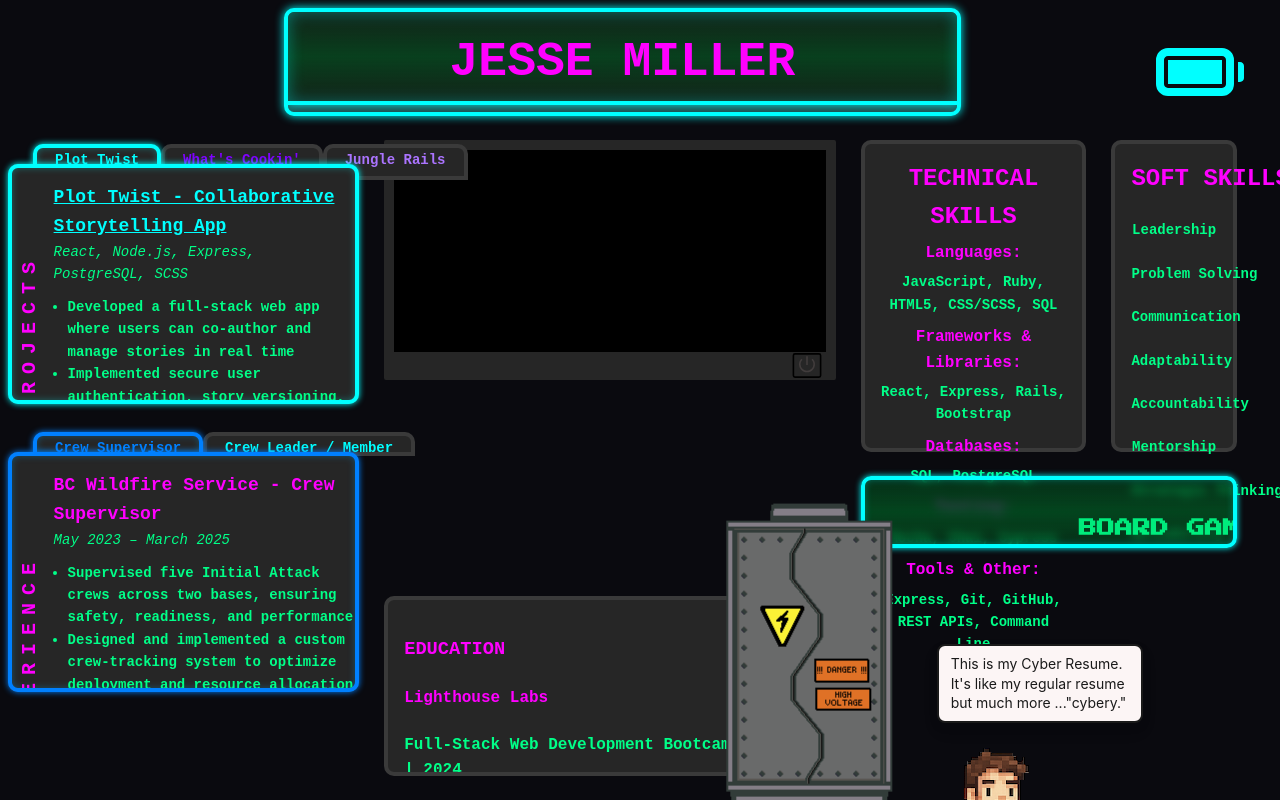
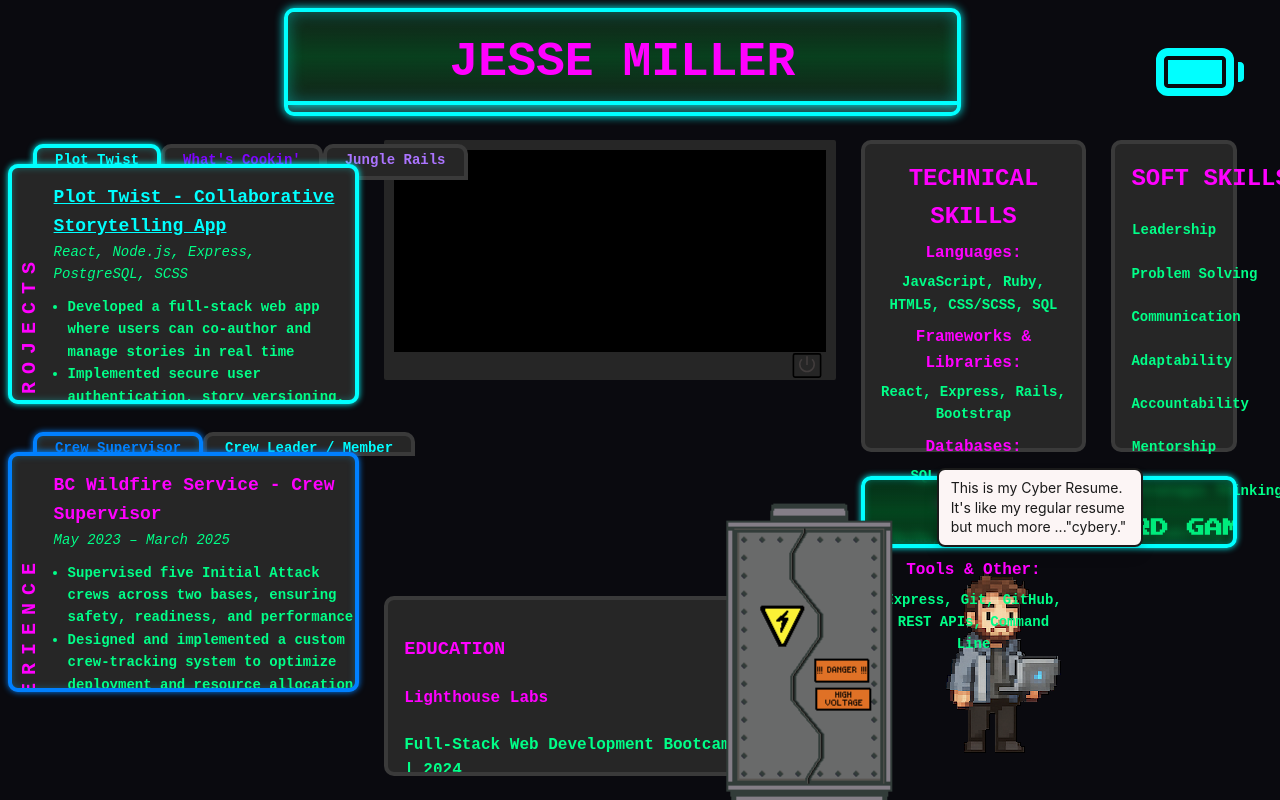
Before and after one commit to Jesse-D-Miller/webDevResume, a React (Vite) app: page / in a window 1280 px wide. Both pictures are taken after a click on the element 1200 px from the left and 75 px from the top of the page. Shown: the top 800 px of the page. Built offline with nearby package versions, Linux system fonts and the light colour scheme.

Commit message:
simple XP and hero message wired up to experience section

```diff
--- a/src/App.css
+++ b/src/App.css
@@ -288,7 +288,7 @@
 
 .hero-wrapper {
   grid-column: 37 / 45;
-  grid-row: 44 / 64;
+  grid-row: 30 / 64;
 }
 
 .pixel-hero {
--- a/src/components/resume/CyberResume.jsx
+++ b/src/components/resume/CyberResume.jsx
@@ -1,3 +1,4 @@
+import { useXP } from "../../hooks/useXP.js";
 import HeaderSection from "./HeaderSection.jsx";
 import SummarySection from "./SummarySection.jsx";
 import ProjectsSection from "./ProjectsSection.jsx";
@@ -21,6 +22,8 @@ function CyberResume({ resumeData, theme }) {
 
   const [neonColors, setNeonColors] = useState({});
   const [experienceNeonColors, setExperienceNeonColors] = useState({});
+
+  const { grantXp } = useXP();
 
   useEffect(() => {
     const boxes = document.querySelectorAll(
@@ -63,7 +66,7 @@ function CyberResume({ resumeData, theme }) {
       </div>
 
       <div className="box-2">
-        <SummarySection resumeData={resumeData} theme={theme}/>
+        <SummarySection resumeData={resumeData} theme={theme} />
       </div>
 
       <div className="project-tabs-row">
@@ -101,7 +104,10 @@ function CyberResume({ resumeData, theme }) {
         </div>
       ))}
 
-      <div className="experience-tabs-row">
+      <div
+        className="experience-tabs-row"
+        onClick={() => grantXp("experience-tabs", 1, "My most recent experience was with the BC Wildfire Service, but I’ve worn a lot of hats—tree planter, bartender, farmhand, and more. I’m always up for a new challenge, and I’d love the chance to bring my skills to your team next.")}
+      >
         {resumeData.experience.map((job) => (
           <div
             key={job.id}
```
